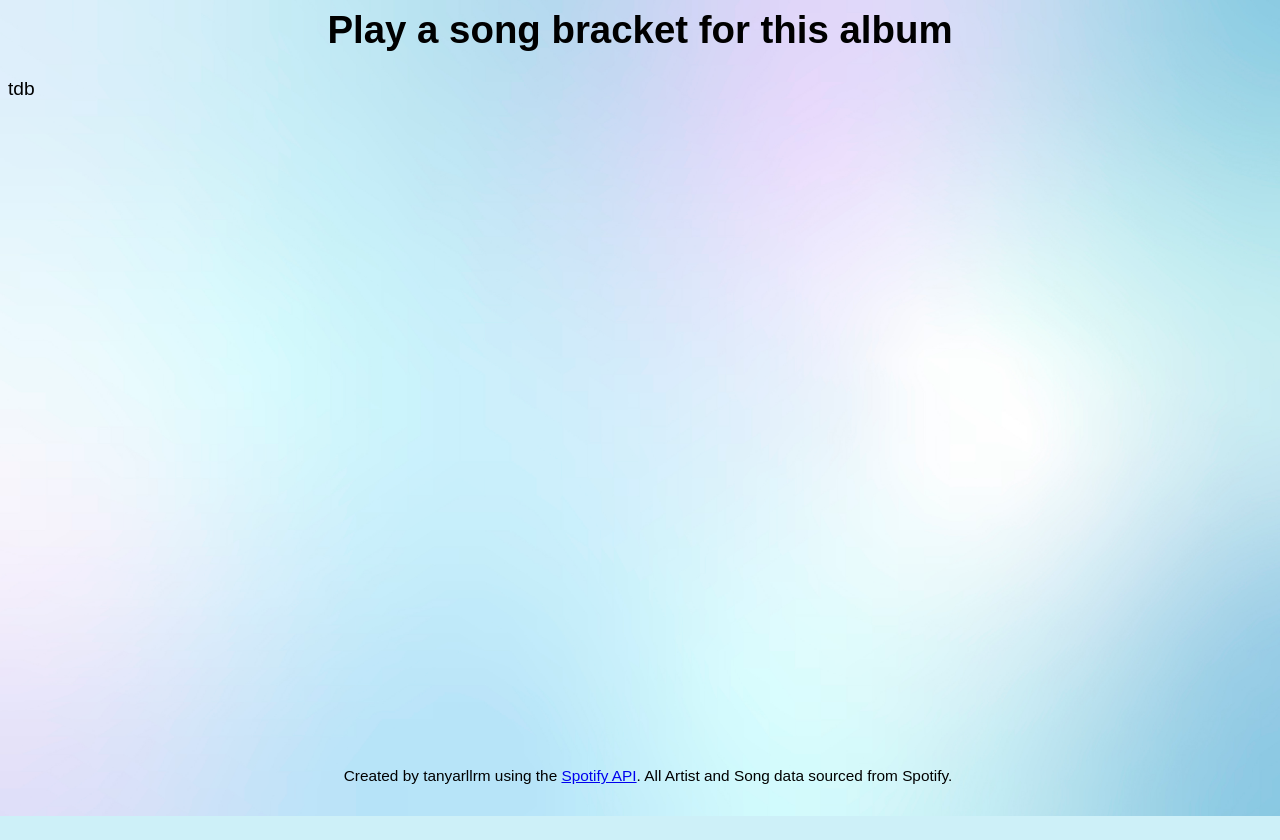
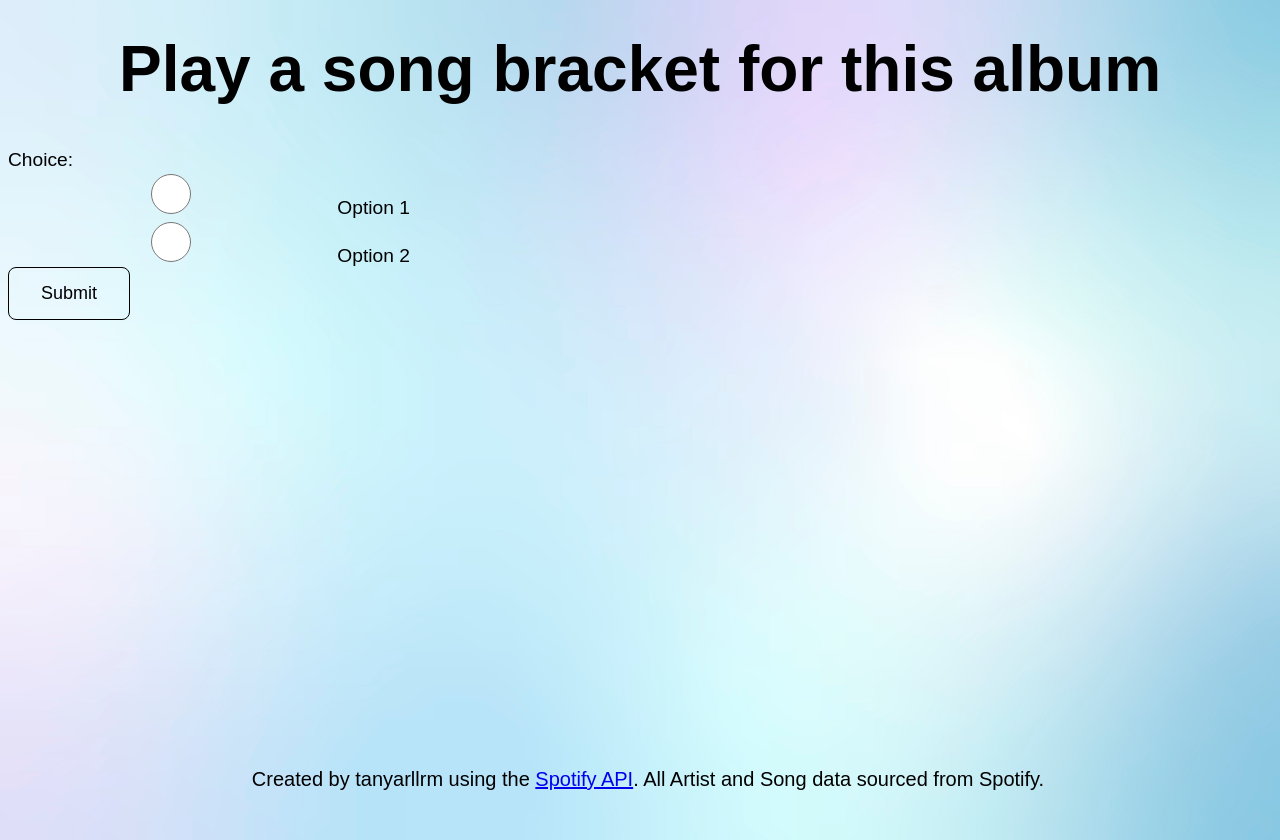
Before and after one commit to tanyarllrm/spotrify, a Django app: page /bracketify/bracket/1/ in a window 1280 px wide. Before the commit the page ends 816 px from the top, so only its background shows below. Run offline with Django 4.2, Linux system fonts and the light colour scheme.

Commit message:
basic form

```diff
--- /dev/null
+++ b/project/bracketify/forms.py
@@ -0,0 +1,12 @@
+from django import forms
+
+
+class UserChoiceForm(forms.Form):
+    def __init__(self, option1, option2, *args, **kwargs):
+        super(UserChoiceForm, self).__init__(*args, **kwargs)
+
+        # Set the choices dynamically based on the provided options
+        self.fields['choice'] = forms.ChoiceField(
+            choices=[(1, option1), (2, option2)],
+            widget=forms.RadioSelect
+        )
--- a/project/bracketify/lib.py
+++ b/project/bracketify/lib.py
@@ -194,6 +194,38 @@ def get_recommendations(tracks, n):
     # df = pd.DataFrame.from_dict(recs)
     # return df.iloc[:, :4]
 
+def merge_sort(arr, sort_fn):
+    print(arr)
+    if len(arr) <= 1:
+        return arr
+
+    mid = len(arr) // 2
+    left = arr[:mid]
+    right = arr[mid:]
+
+    left = merge_sort(left, sort_fn)
+    right = merge_sort(right, sort_fn)
+
+    return merge(left, right, sort_fn)
+
+
+def merge(left, right, sort_fn):
+    result = []
+    i, j = 0, 0
+
+    while i < len(left) and j < len(right):
+        if sort_fn(left[i], right[j]):
+            result.append(left[i])
+            i += 1
+        else:
+            result.append(right[j])
+            j += 1
+
+    result += left[i:]
+    result += right[j:]
+
+    return result
+
 
 if __name__ == "__main__":
     print("hi")
--- a/project/bracketify/static/bracketify/style.css
+++ b/project/bracketify/static/bracketify/style.css
@@ -4,6 +4,13 @@ li a {
 
 h1 {
     text-align: center;
+    font-size: 4rem;
+    margin-top: 2rem; /* Add some top margin to the heading */
+}
+
+p {
+    margin-top: 1rem; /* Add top margin to the paragraph */
+    font-size: 1.25rem;
 }
 
 body {
@@ -24,8 +31,8 @@ input {
   border: 2px solid black;
   border-radius: 3px;
   background-color: transparent;
-  height: 25px;
-  width: 25%
+  height: 2.5rem;
+  width: 25%;
 }
 
 .button1 {
@@ -87,8 +94,12 @@ input {
   margin-top: 1em;
 }
 
-@media screen and (max-width: 480px) {
-  .text {
-    font-size: 16px;
+/* If the screen size is 600px wide or less*/
+@media screen and (max-width: 800px) {
+  h1 {
+    font-size: 5rem;
+  }
+  p {
+    font-size: 1.5rem;
   }
 }
--- a/project/bracketify/templates/bracketify/bracket.html
+++ b/project/bracketify/templates/bracketify/bracket.html
@@ -3,6 +3,10 @@
 <title>Play</title>
 {% block content %}
 <h1>Play a song bracket for this album</h1>
-tdb
+<form method="post">
+	{% csrf_token %}
+	{{ form.as_table }}
+	<button class="button1" type="submit">Submit</button>
+</form>
 {% endblock %}
 </html>
--- a/project/bracketify/views.py
+++ b/project/bracketify/views.py
@@ -6,6 +6,7 @@ from django.utils import timezone
 import spotipy
 from spotipy.oauth2 import SpotifyClientCredentials
 from .models import Record
+from .forms import UserChoiceForm
 from .lib import *
 
 spotify = spotipy.Spotify(client_credentials_manager=SpotifyClientCredentials())
@@ -30,9 +31,38 @@ def artist_search_result(request):
 
         response = {"artist_name": artist_name, "top_songs": top_songs, "related_artists": related_artists, "albums": albums}
 
-        return render(request, "bracketify/artist_result.html", response)
+        return render(request, "bracketify/artist_detail.html", response)
     return render(request, "bracketify/search_artist.html")
 
 
+def user_choice(L, R):
+    global comparison_count  # Access the global counter
+    user_input = input(f"[1] {L} vs [2] {R}: ").strip().lower()
+    comparison_count += 1
+    return str(user_input) == str(1)
+
+
+def user_choice(user_input):
+    comparison_count = 0  # Initialize the comparison count
+
+    # Perform the comparison based on user input
+    if user_input == "1":
+        comparison_count += 1
+        result = True
+    else:
+        comparison_count += 1
+        result = False
+
+    return result, comparison_count
+
+
 def bracket(request, album_id):
-    return render(request, "bracketify/bracket.html")
+    if request.method == "POST":
+        form = UserChoiceForm(option1='Option 1', option2='Option 2', data=request.POST)
+        if form.is_valid():
+            user_input = form.cleaned_data["choice"]
+            result, comparison_count = user_choice(user_input)
+            return render(request, "result.html", {"result": result, "comparison_count": comparison_count})
+    else:
+        form = UserChoiceForm(option1='Option 1', option2='Option 2')
+    return render(request, "bracketify/bracket.html", {"form": form})
```
Also changed, not shown: project/bracketify/templates/bracketify/home.html (+3 -9 lines), project/bracketify/templates/bracketify/search_artist.html (+19 -20 lines), sort.py (+10 -5 lines), project/bracketify/templates/bracketify/artist_detail.html (renamed from project/bracketify/templates/bracketify/artist_result.html).
